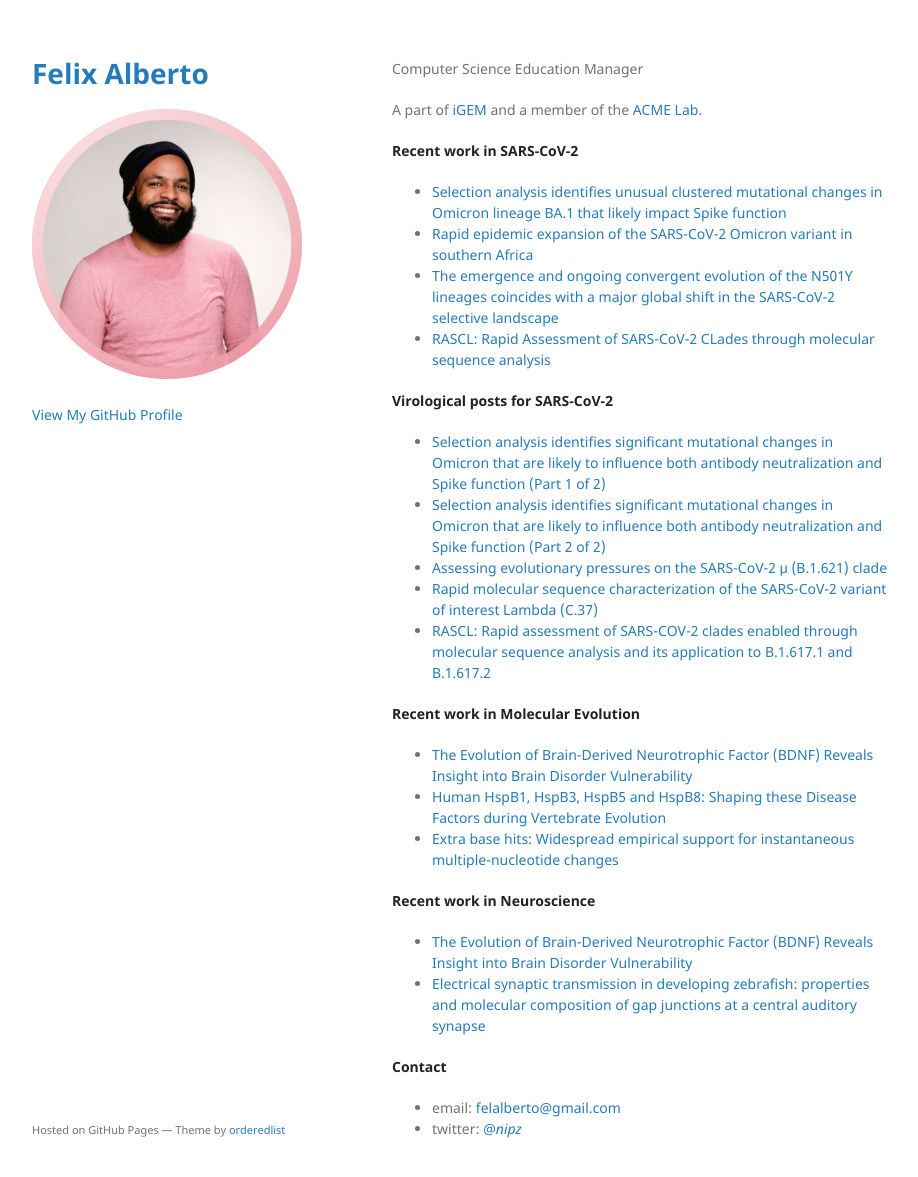
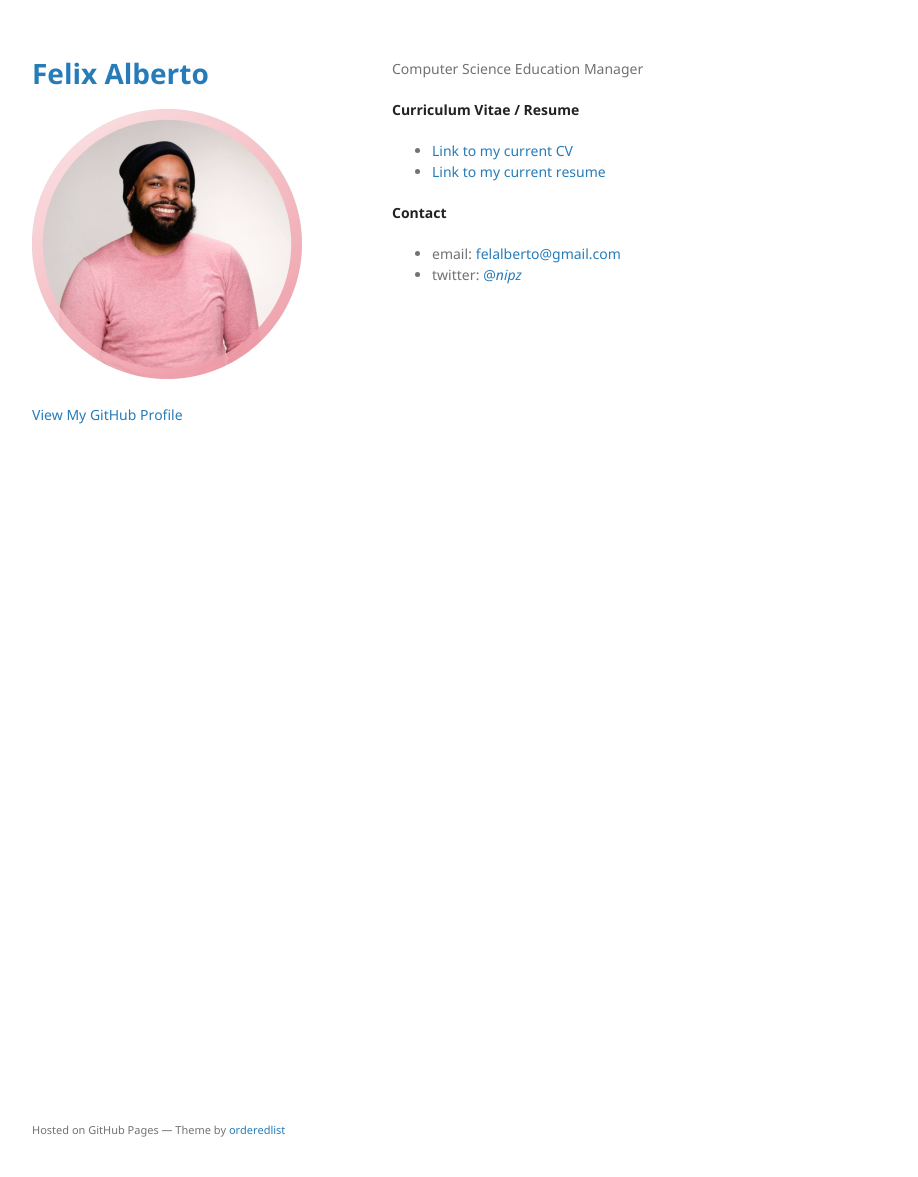
Before and after one commit to felalberto/felalberto.github.io, a Jekyll site: the page built from index.md, in a window 1280 px wide and 1209 px high. Shown: the top 1177 px of the window, without its empty margins (178-1096 px from the left). Built offline with Jekyll 4.4.1, drawn with Linux system fonts in a browser that asks for light colours; the repository's description, which GitHub fills in, is left out.

Commit message:
Update index.md

```diff
--- a/index.md
+++ b/index.md
@@ -4,30 +4,9 @@ layout: default
 
 Computer Science Education Manager
 
-A part of [iGEM](https://igem.temple.edu/) and a member of the [ACME Lab](http://lab.hyphy.org/).
-
-**Recent work in SARS-CoV-2**
-*  [Selection analysis identifies unusual clustered mutational changes in Omicron lineage BA.1 that likely impact Spike function](https://academic.oup.com/mbe/advance-article/doi/10.1093/molbev/msac061/6553617)
-*  [Rapid epidemic expansion of the SARS-CoV-2 Omicron variant in southern Africa](https://ceri.africa/publication/?token=369)
-*  [The emergence and ongoing convergent evolution of the N501Y lineages coincides with a major global shift in the SARS-CoV-2 selective landscape](https://www.cell.com/cell/fulltext/S0092-8674(21)01050-3)
-*  [RASCL: Rapid Assessment of SARS-CoV-2 CLades through molecular sequence analysis](https://www.biorxiv.org/content/10.1101/2022.01.15.476448v1)
-
-**Virological posts for SARS-CoV-2**
-*  [Selection analysis identifies significant mutational changes in Omicron that are likely to influence both antibody neutralization and Spike function (Part 1 of 2)](https://virological.org/t/selection-analysis-identifies-significant-mutational-changes-in-omicron-that-are-likely-to-influence-both-antibody-neutralization-and-spike-function-part-1-of-2/771)
-*  [Selection analysis identifies significant mutational changes in Omicron that are likely to influence both antibody neutralization and Spike function (Part 2 of 2)](https://virological.org/t/selection-analysis-identifies-significant-mutational-changes-in-omicron-that-are-likely-to-influence-both-antibody-neutralization-and-spike-function-part-2-of-2/772)
-*  [Assessing evolutionary pressures on the SARS-CoV-2 μ (B.1.621) clade](https://virological.org/t/assessing-evolutionary-pressures-on-the-sars-cov-2-mu-b-1-621-clade/760)
-*  [Rapid molecular sequence characterization of the SARS-CoV-2 variant of interest Lambda (C.37)](https://virological.org/t/rapid-molecular-sequence-characterization-of-the-sars-cov-2-variant-of-interest-lambda-c-37/752)
-*  [RASCL: Rapid assessment of SARS-COV-2 clades enabled through molecular sequence analysis and its application to B.1.617.1 and B.1.617.2](https://virological.org/t/rascl-rapid-assessment-of-sars-cov-2-clades-enabled-through-molecular-sequence-analysis-and-its-application-to-b-1-617-1-and-b-1-617-2/709)
-
-**Recent work in Molecular Evolution**
-*    [The Evolution of Brain-Derived Neurotrophic Factor (BDNF) Reveals Insight into Brain Disorder Vulnerability](https://www.biorxiv.org/content/10.1101/2022.01.21.477254v1)
-*  [Human HspB1, HspB3, HspB5 and HspB8: Shaping these Disease Factors during Vertebrate Evolution](https://www.biorxiv.org/content/10.1101/2022.02.24.481792v1)
-*  [Extra base hits: Widespread empirical support for instantaneous multiple-nucleotide changes](https://journals.plos.org/plosone/article?id=10.1371/journal.pone.0248337)
-
-**Recent work in Neuroscience**
-*    [The Evolution of Brain-Derived Neurotrophic Factor (BDNF) Reveals Insight into Brain Disorder Vulnerability](https://www.biorxiv.org/content/10.1101/2022.01.21.477254v1)
-*    [Electrical synaptic transmission in developing zebrafish: properties and molecular composition of gap junctions at a central auditory synapse](https://journals.physiology.org/doi/full/10.1152/jn.00397.2014)
-
+**Curriculum Vitae / Resume**
+*   [Link to my current CV](Resume/CV_AGL_2022.pdf)
+*   [Link to my current resume](Resume/RESUME_AGL_2022.pdf)
 
 
 **Contact**
```
